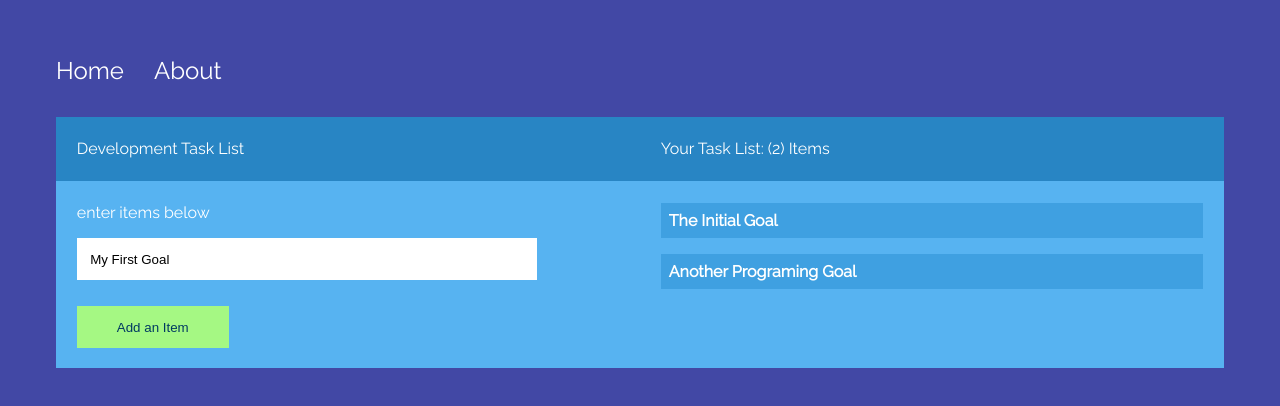
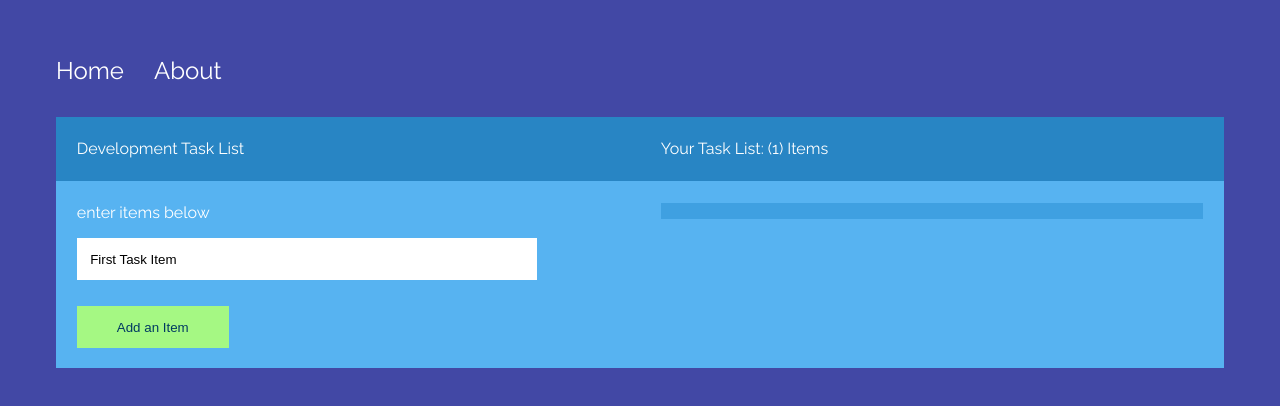
Before and after one commit to Jamanya/Angular5Demo, an Angular app: page / in a window 1280 px wide. Shown: the top 406 px of the page. Built offline with nearby package versions, Linux system fonts and the light colour scheme.

Commit message:
removed placeholders

```diff
--- a/src/app/data.service.ts
+++ b/src/app/data.service.ts
@@ -7,7 +7,7 @@ import { BehaviorSubject } from 'rxjs/BehaviorSubject';
 
 export class DataService {
 
-  private goals = new BehaviorSubject<any>(['The Initial Goal', 'Another Programing Goal']);
+  private goals = new BehaviorSubject<any>(['']);
   goal = this.goals.asObservable();
 
 
--- a/src/app/home/home.component.ts
+++ b/src/app/home/home.component.ts
@@ -36,7 +36,7 @@ export class HomeComponent implements OnInit {
 
   itemCount: number;
   btnTxt: string = 'Add an Item';
-  goalTxt: string = 'My First Goal';
+  goalTxt: string = 'First Task Item';
   goals = [];
 
   constructor(private _data: DataService) {
```
